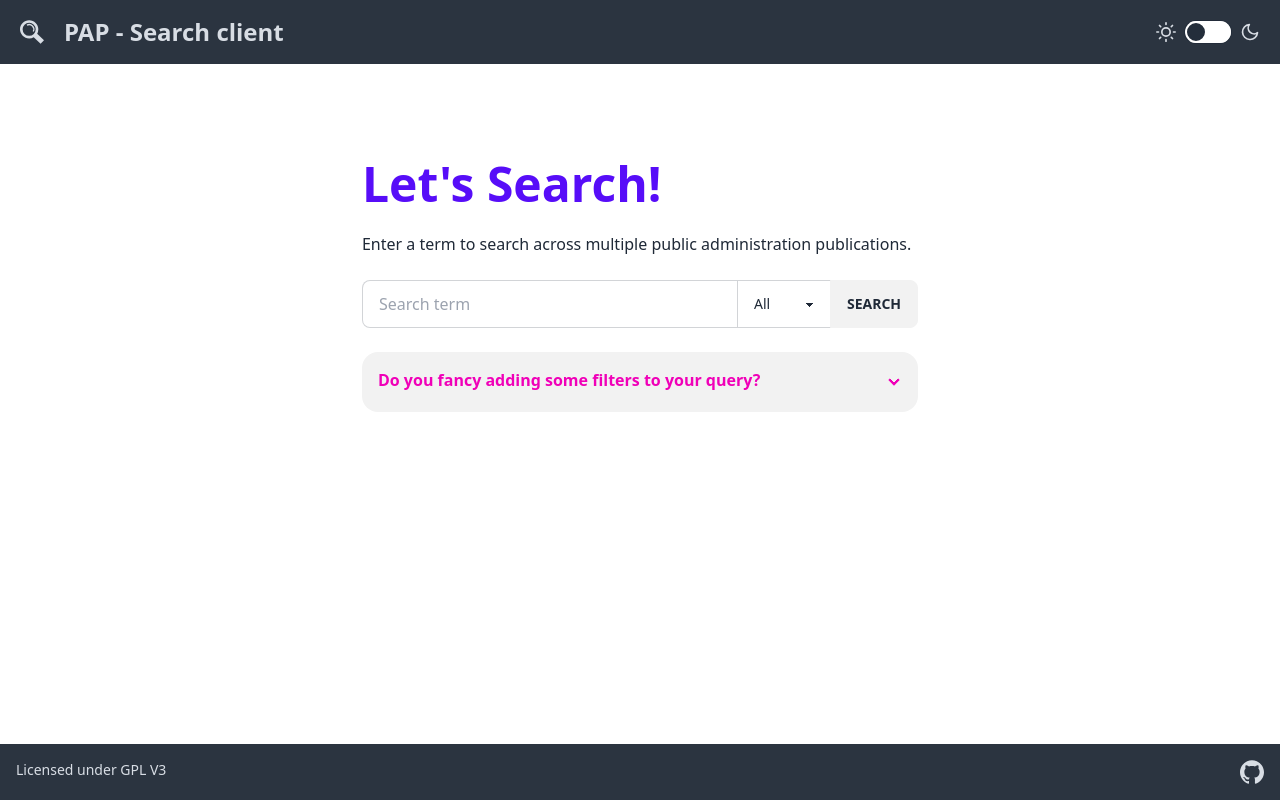
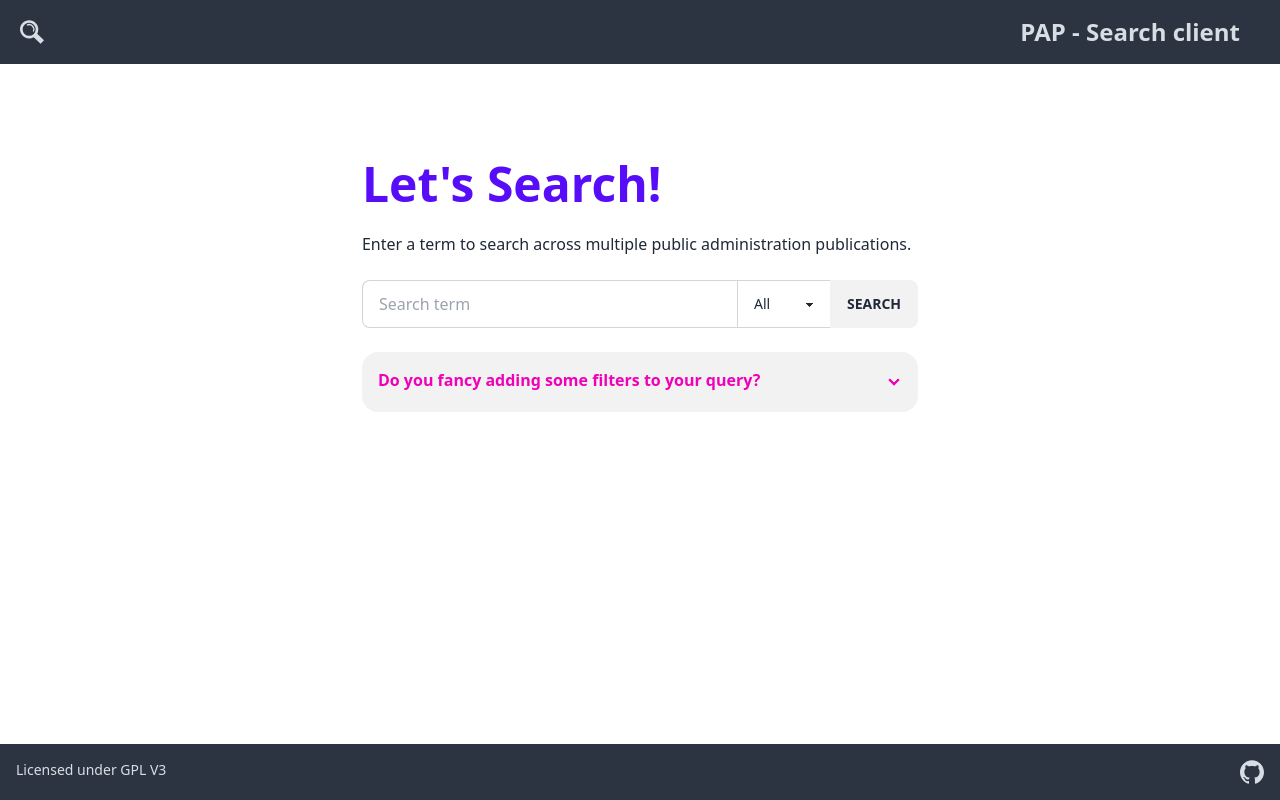
Before and after one commit to pablomarino/pap-search-client, an Angular app: page / in a window 1280 px wide. Built offline with nearby package versions, Linux system fonts and the light colour scheme.

Commit message:
Updates Searchbox component

```diff
--- a/src/app/header/header.component.html
+++ b/src/app/header/header.component.html
@@ -1,14 +1,14 @@
 <div class="fixed top-0 px-5 z-50 navbar bg-neutral text-neutral-content gap-x-4 w-full flex align-center justify-between">
 
-  <div>
+
     <svg class ="px-5" xmlns="http://www.w3.org/2000/svg" width="24" height="24" viewBox="0 0 24 24" class="fill-current"><path d="m13.716 17.261 6.873 6.582L24 20.282l-6.824-6.536a9.11 9.11 0 0 0 1.143-4.43c0-5.055-4.105-9.159-9.16-9.159S0 4.261 0 9.316c0 5.055 4.104 9.159 9.159 9.159a9.11 9.11 0 0 0 4.557-1.214ZM9.159 2.773a6.546 6.546 0 0 1 6.543 6.543 6.545 6.545 0 0 1-6.543 6.542 6.545 6.545 0 0 1-6.542-6.542 6.545 6.545 0 0 1 6.542-6.543ZM7.26 5.713a4.065 4.065 0 0 1 4.744.747 4.064 4.064 0 0 1 .707 4.749l1.157.611a5.376 5.376 0 0 0-.935-6.282 5.377 5.377 0 0 0-6.274-.987l.601 1.162Z"></path></svg>
     <h1 class="text-2xl px-5  font-bold  ">PAP - Search client</h1>
-  </div>
 
+  <!--
   <label class="flex cursor-pointer gap-2">
     <svg xmlns="http://www.w3.org/2000/svg" width="20" height="20" viewBox="0 0 24 24" fill="none" stroke="currentColor" stroke-width="2" stroke-linecap="round" stroke-linejoin="round"><circle cx="12" cy="12" r="5"/><path d="M12 1v2M12 21v2M4.2 4.2l1.4 1.4M18.4 18.4l1.4 1.4M1 12h2M21 12h2M4.2 19.8l1.4-1.4M18.4 5.6l1.4-1.4"/></svg>
     <input type="checkbox" value="synthwave" class="toggle theme-controller"  (change)="toggleTheme()"/>
     <svg xmlns="http://www.w3.org/2000/svg" width="20" height="20" viewBox="0 0 24 24" fill="none" stroke="currentColor" stroke-width="2" stroke-linecap="round" stroke-linejoin="round"><path d="M21 12.79A9 9 0 1 1 11.21 3 7 7 0 0 0 21 12.79z"></path></svg>
   </label>
-
+  -->
 </div>
```
Also changed, not shown: src/app/searchbox/searchbox.component.html (+9 -0 lines), src/app/searchbox/searchbox.component.ts (+9 -5 lines).
